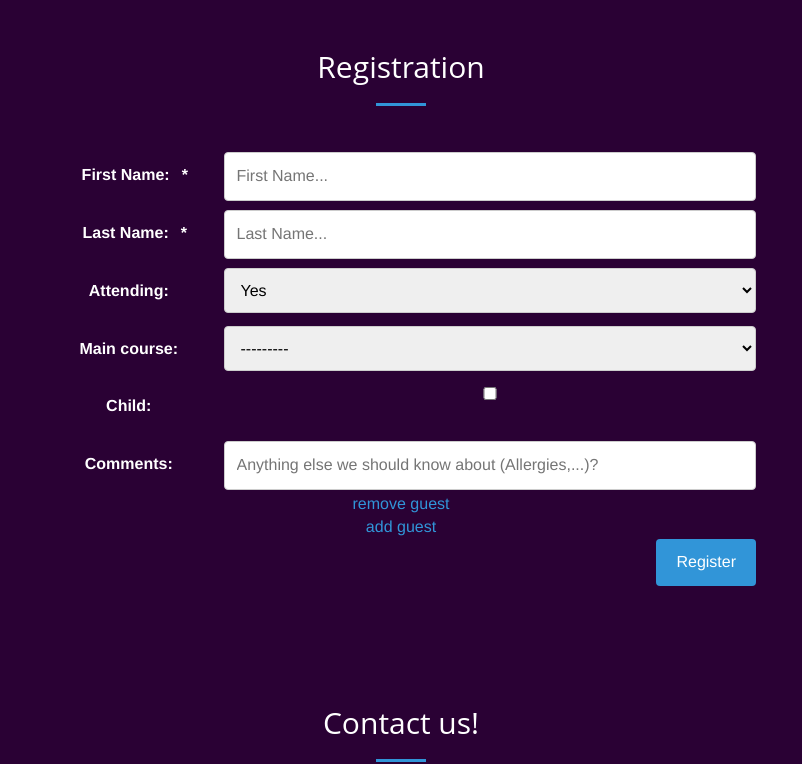
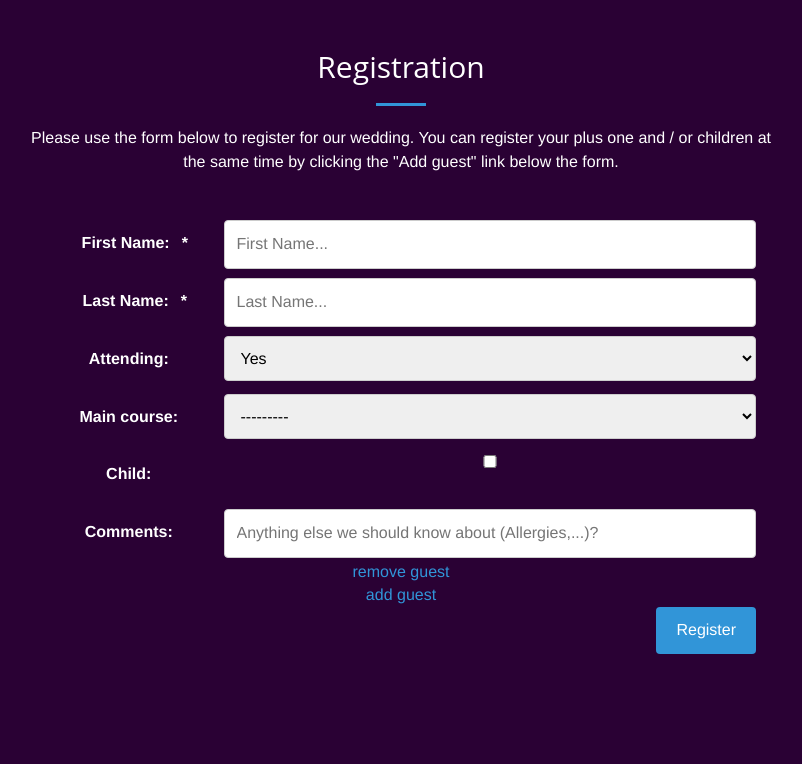
Before and after one commit to clemens-zauchner/wedding_website, a Django app: page /register/ in a window 1280 px wide. Shown: the top 764 px of the page, without its empty margins (239-1041 px from the left). Run offline with Django 4.2, Linux system fonts and the light colour scheme; some libraries are stand-ins or nearby versions.

Commit message:
Add note

```diff
--- a/django_wedding_website/wedding/templates/partials/registration_form.html
+++ b/django_wedding_website/wedding/templates/partials/registration_form.html
@@ -2,6 +2,9 @@
 {% block form_content %}
 <h2 class="section-heading">Registration</h2>
 <hr>
+<p class="mb-0">Please use the form below to register for our wedding. You can register your
+    plus one and / or children at the same time by clicking the "Add guest" link below the form.
+</p>
 <div class="form-container">
     <form action="{% url 'wedding-register-form' %}" method="POST">
         {% csrf_token %}
```
